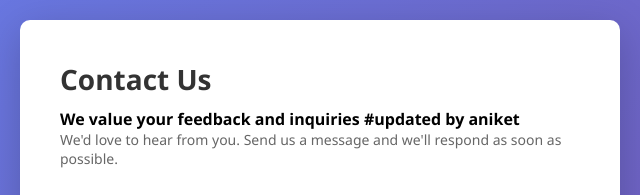
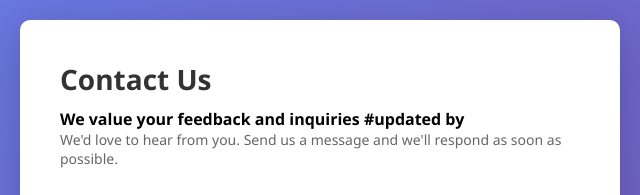
Before and after one commit to aniket-upstreamtech03/Sample-jenkins-test, a website: page contact.html in a window 1280 px wide. Shown: the top 195 px of the page, 320-960 px from the left. Drawn offline with Linux system fonts and the light colour scheme.

Commit message:
check native gith new test

```diff
--- a/contact.html
+++ b/contact.html
@@ -177,7 +177,7 @@
 <body>
     <div class="container">
         <h1>Contact Us</h1>
-        <h4>We value your feedback and inquiries #updated by aniket</h4>
+        <h4>We value your feedback and inquiries #updated by </h4>
 
         <p class="subtitle">We'd love to hear from you. Send us a message and we'll respond as soon as possible.</p>
 
```
